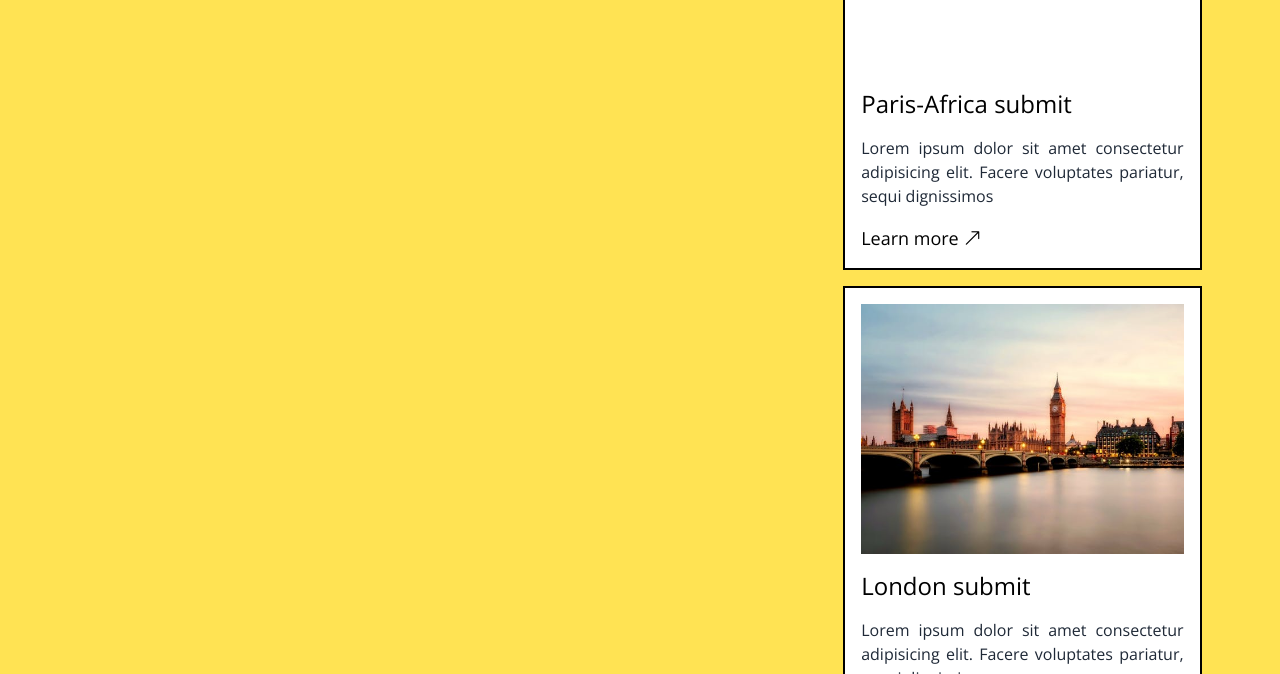
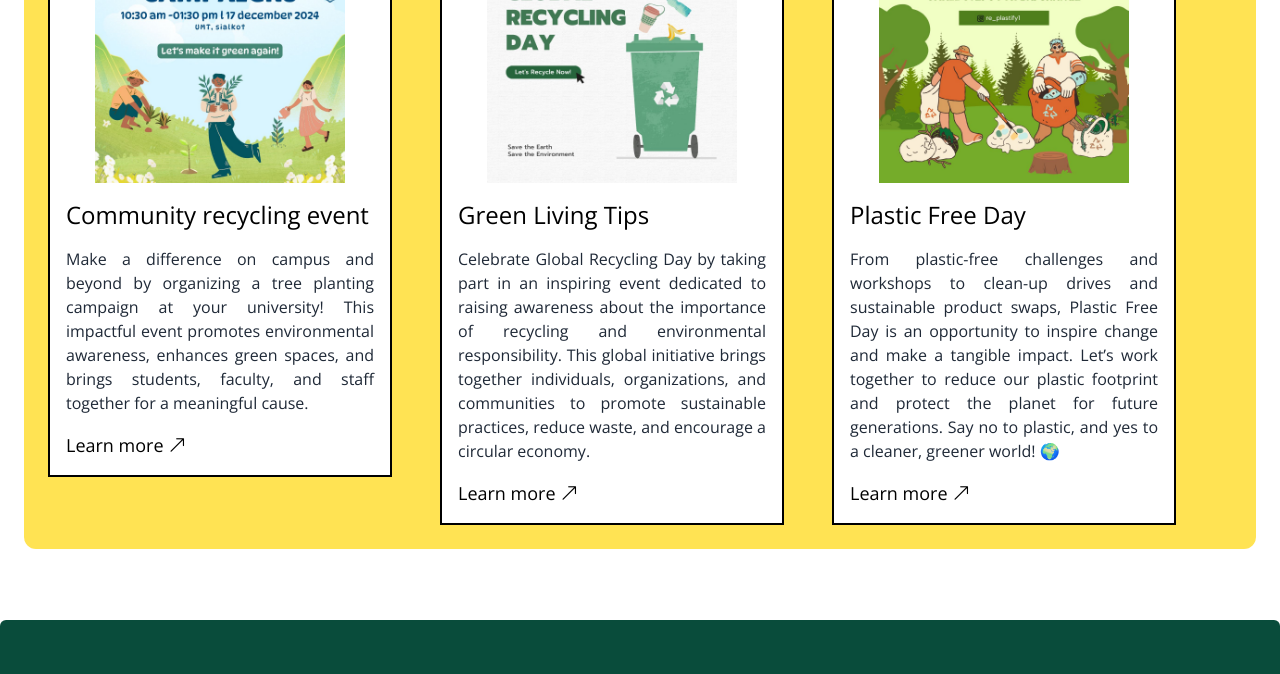
Before and after one commit to faisalabdulghani/Replastify, a website: page event.html in a window 1280 px wide. Shown: the part 220-894 px from the top of the page. Drawn offline with nearby package versions, Linux system fonts and the light colour scheme; files whose address does not match are found by name.

Commit message:
Event page done

```diff
--- a/event.html
+++ b/event.html
@@ -40,7 +40,7 @@
         class="tw-flex tw-h-[50px] tw-min-w-fit tw-place-items-center tw-gap-5 tw-p-[4px] tw-text-2xl tw-font-medium"
         href=""
       >
-        <img
+        <!-- <img
           src="./assets/logo.png"
           alt="logo"
           style="
@@ -50,10 +50,8 @@
 
             padding-top: 40px;
           "
-        />
-        <p class="tw-min-w-fit tw-text-lg max-md:tw-text-sm tw-mt-10">
-          Replastify
-        </p>
+        /> -->
+        <p class="tw-min-w-fit tw-text-lg max-md:tw-text-sm">Replastify</p>
       </a>
       <div
         class="collapsible-header animated-collapse max-lg:tw-shadow-md"
@@ -87,75 +85,86 @@
         id="collapse-btn"
       ></button>
     </header>
-    <section>
+    <section
+      class="tw-relative tw-mt-10 tw-flex tw-min-h-[100vh] tw-w-full tw-max-w-[100vw] tw-flex-col tw-place-content-center tw-place-items-center lg:tw-p-6"
+    >
       <div
-        class="tw-flex tw-h-full tw-w-full tw-justify-around tw-gap-8 tw-rounded-xl tw-bg-secondary tw-p-4 max-lg:tw-max-w-full max-lg:tw-flex-col"
+        class="tw-flex tw-h-full tw-w-full tw-gap-8 tw-rounded-xl tw-bg-secondary tw-p-4 max-lg:tw-max-w-full tw-flex-row tw-flex-wrap"
       >
         <div
-          class="reveal-up tw-flex tw-h-full tw-w-[50%] tw-place-content-center max-lg:tw-w-full lg:tw-sticky lg:tw-top-[20%]"
-        >
-          <h3
-            class="tw-text-center tw-text-4xl tw-font-medium max-lg:tw-text-3xl"
-          >
-            Upcoming Events
-          </h3>
-        </div>
-
-        <div
-          class="reveal-up tw-flex tw-w-[30%] tw-flex-col tw-place-items-center tw-gap-4 tw-p-2 max-lg:tw-w-full"
+          class="reveal-up tw-flex tw-w-[30%] tw-flex-col tw-place-items-center tw-gap-4 tw-p-2"
         >
           <div
             class="tw-flex tw-h-fit tw-w-full tw-flex-col tw-gap-4 tw-border-2 tw-border-black tw-bg-white tw-p-4"
           >
             <div class="tw-flex tw-h-[250px] tw-w-full tw-overflow-hidden">
               <img
-                src="./assets/images/home/paris.jpg"
+                src="./assets/event post 2.jpg"
                 alt="paris"
-                class="tw-h-full tw-w-full tw-object-cover"
+                class="tw-h-full tw-w-full tw-object-contain"
               />
             </div>
-            <h3 class="tw-text-2xl">Paris-Africa submit</h3>
+            <h3 class="tw-text-2xl">Community recycling event</h3>
             <div class="tw-text-justify tw-text-gray-800">
-              Lorem ipsum dolor sit amet consectetur adipisicing elit. Facere
-              voluptates pariatur, sequi dignissimos
+              Make a difference on campus and beyond by organizing a tree
+              planting campaign at your university! This impactful event
+              promotes environmental awareness, enhances green spaces, and
+              brings students, faculty, and staff together for a meaningful
+              cause.
+            </div>
+            <a href="./event.html" class="tw-text-lg">
+              Learn more <i class="bi bi-arrow-up-right"></i>
+            </a>
+          </div>
+        </div>
+        <div
+          class="reveal-up tw-flex tw-w-[30%] tw-flex-col tw-place-items-center tw-gap-4 tw-p-2"
+        >
+          <div
+            class="tw-flex tw-h-fit tw-w-full tw-flex-col tw-gap-4 tw-border-2 tw-border-black tw-bg-white tw-p-4"
+          >
+            <div class="tw-flex tw-h-[250px] tw-w-full tw-overflow-hidden">
+              <img
+                src="./assets/Green living tips.jpg"
+                alt="women"
+                class="tw-h-full tw-w-full tw-object-contain"
+              />
+            </div>
+            <h3 class="tw-text-2xl">Green Living Tips</h3>
+            <div class="tw-text-justify tw-text-gray-800">
+              Celebrate Global Recycling Day by taking part in an inspiring
+              event dedicated to raising awareness about the importance of
+              recycling and environmental responsibility. This global initiative
+              brings together individuals, organizations, and communities to
+              promote sustainable practices, reduce waste, and encourage a
+              circular economy.
             </div>
             <a href="" class="tw-text-lg">
               Learn more <i class="bi bi-arrow-up-right"></i>
             </a>
           </div>
+        </div>
+        <div
+          class="reveal-up tw-flex tw-w-[30%] tw-flex-col tw-place-items-center tw-gap-4 tw-p-2"
+        >
           <div
             class="tw-flex tw-h-fit tw-w-full tw-flex-col tw-gap-4 tw-border-2 tw-border-black tw-bg-white tw-p-4"
           >
             <div class="tw-flex tw-h-[250px] tw-w-full tw-overflow-hidden">
               <img
-                src="./assets/images/home/london.jpg"
+                src="./assets/event post1.jpg"
                 alt="women"
-                class="tw-h-full tw-w-full tw-object-cover"
+                class="tw-h-full tw-w-full tw-object-contain"
               />
             </div>
-            <h3 class="tw-text-2xl">London submit</h3>
+            <h3 class="tw-text-2xl">Plastic Free Day</h3>
             <div class="tw-text-justify tw-text-gray-800">
-              Lorem ipsum dolor sit amet consectetur adipisicing elit. Facere
-              voluptates pariatur, sequi dignissimos
-            </div>
-            <a href="" class="tw-text-lg">
-              Learn more <i class="bi bi-arrow-up-right"></i>
-            </a>
-          </div>
-          <div
-            class="tw-flex tw-h-fit tw-w-full tw-flex-col tw-gap-4 tw-border-2 tw-border-black tw-bg-white tw-p-4"
-          >
-            <div class="tw-flex tw-h-[250px] tw-w-full tw-overflow-hidden">
-              <img
-                src="./assets/images/home/newyork.jpg"
-                alt="women"
-                class="tw-h-full tw-w-full tw-object-cover"
-              />
-            </div>
-            <h3 class="tw-text-2xl">New york submit</h3>
-            <div class="tw-text-justify tw-text-gray-800">
-              Lorem ipsum dolor sit amet consectetur adipisicing elit. Facere
-              voluptates pariatur, sequi dignissimos Lorem ipsum dolor sit amet.
+              From plastic-free challenges and workshops to clean-up drives and
+              sustainable product swaps, Plastic Free Day is an opportunity to
+              inspire change and make a tangible impact. Let’s work together to
+              reduce our plastic footprint and protect the planet for future
+              generations. Say no to plastic, and yes to a cleaner,
+              greener world! 🌍
             </div>
             <a href="" class="tw-text-lg">
               Learn more <i class="bi bi-arrow-up-right"></i>
@@ -164,6 +173,7 @@
         </div>
       </div>
     </section>
+
     <footer class="footer">
       <div class="footer-row">
         <div class="footer-col">
```
